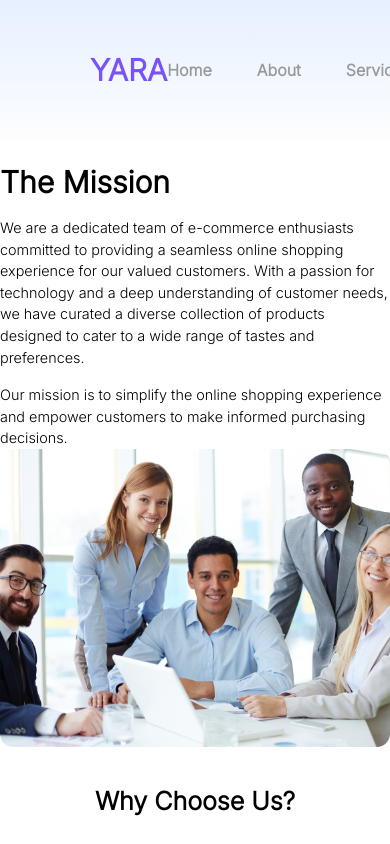
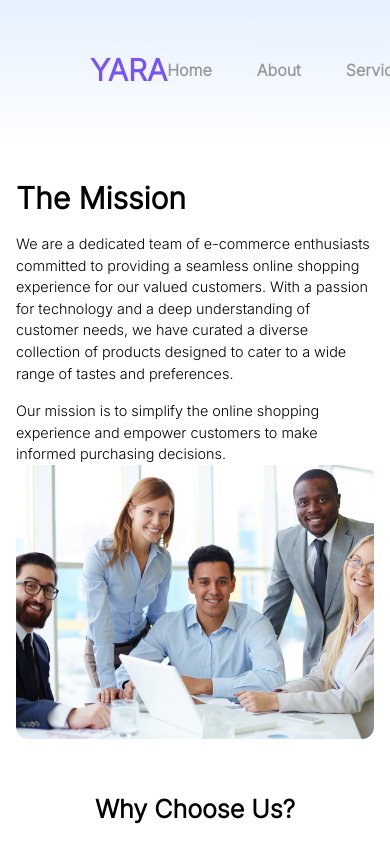
Before and after one commit to Dearbornadeolu/treekle-soft, a React (Vite) app: page /about in a window 390 px wide. Shown: the top 844 px of the page. Built offline with nearby package versions, Linux system fonts and the light colour scheme.

Commit message:
update mobile ui

```diff
--- a/src/comp/About.jsx
+++ b/src/comp/About.jsx
@@ -7,7 +7,7 @@ const About = () => {
     <div>
       <Header />
       {/*  bg-gradient-to-t from-blue-50 via-blue-100 to-blue-400 w-64 */}
-      <div className="md:flex md:w-[90%] m-auto mt-5 gap-2">
+      <div className="p-4 md:flex md:w-[90%] m-auto mt-5 gap-2">
         <div className="w-[100%] md:w-[80%] lg:w-[60%]">
           <h1 className=" font-Inter font-bold text-[30px]">The Mission</h1>
           <p className="mt-3 font-Inter text-[.9rem] lg:text-[1.5rem]">We are a dedicated team of e-commerce enthusiasts committed to providing a seamless online shopping experience for our valued customers. With a passion for technology and a deep understanding of customer needs, we have curated a diverse collection of products designed to cater to a wide range of tastes and preferences.</p>
```
